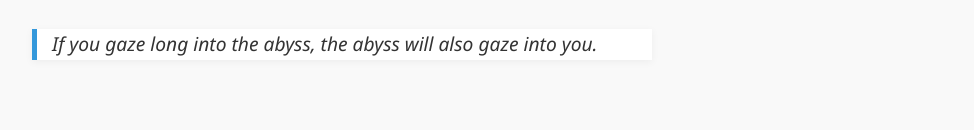
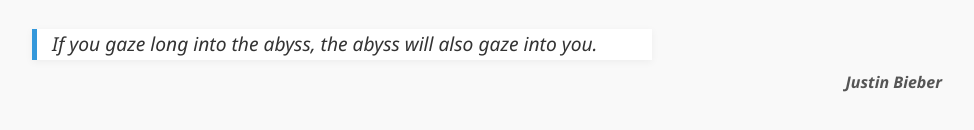
Before and after one commit to kevinramirez-dev/GitLab, a plain HTML site: page index.html in a window 1280 px wide. Shown: the part 142-272 px from the top of the page, without its empty margins (298-1272 px from the left). Drawn offline with Linux system fonts and the light colour scheme.

Commit message:
Ramirez: updated quote author to Justin Bieber

```diff
--- a/index.html
+++ b/index.html
@@ -7,5 +7,6 @@
 <body>
 	<h1>GitLab Project!</h1>
 	<blockquote>If you gaze long into the abyss, the abyss will also gaze into you.</blockquote>
+	<cite>Justin Bieber</cite>
 </body>
 </html>
```
